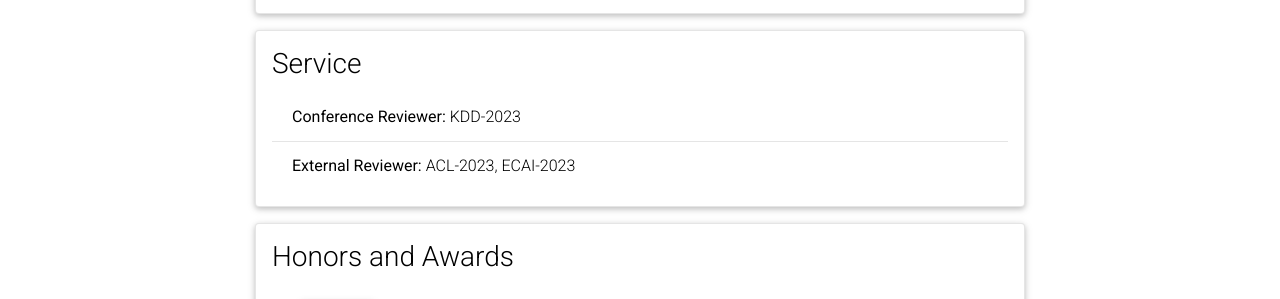
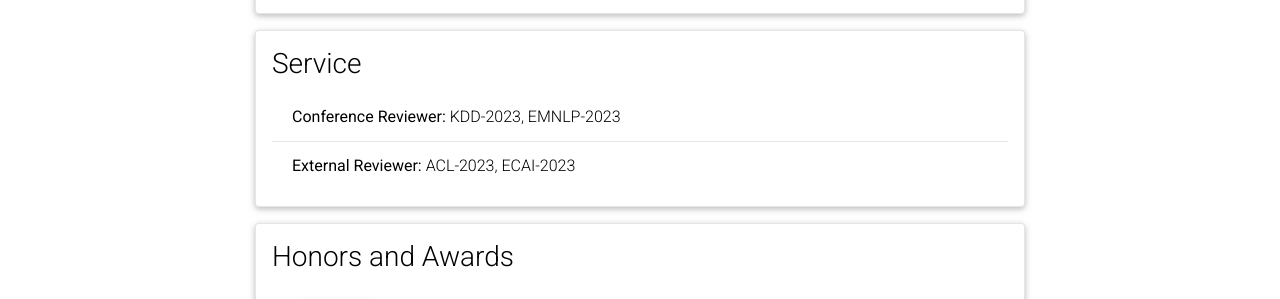
Before and after one commit to HaoyuanPeng/haoyuanpeng.github.io, a Jekyll site: the page built from _pages/cv.md, in a window 1280 px wide and 900 px high, scrolled down 2176 px. Shown: the part 153-452 px from the top of the window. Built offline with Jekyll 4.4.1, drawn with Linux system fonts in a browser that asks for light colours; comment, search, counter and statistics services are not loaded; a style sheet for code colours, icons or effects is not loaded.

Commit message:
update cv

```diff
--- a/_data/cv.yml
+++ b/_data/cv.yml
@@ -68,7 +68,7 @@
 - title: Service
   type: list
   contents:
-    - <b>Conference Reviewer:</b> KDD-2023
+    - <b>Conference Reviewer:</b> KDD-2023, EMNLP-2023
     - <b>External Reviewer:</b> ACL-2023, ECAI-2023
 
 - title: Honors and Awards
```
Also changed, not shown: 1 other file.
